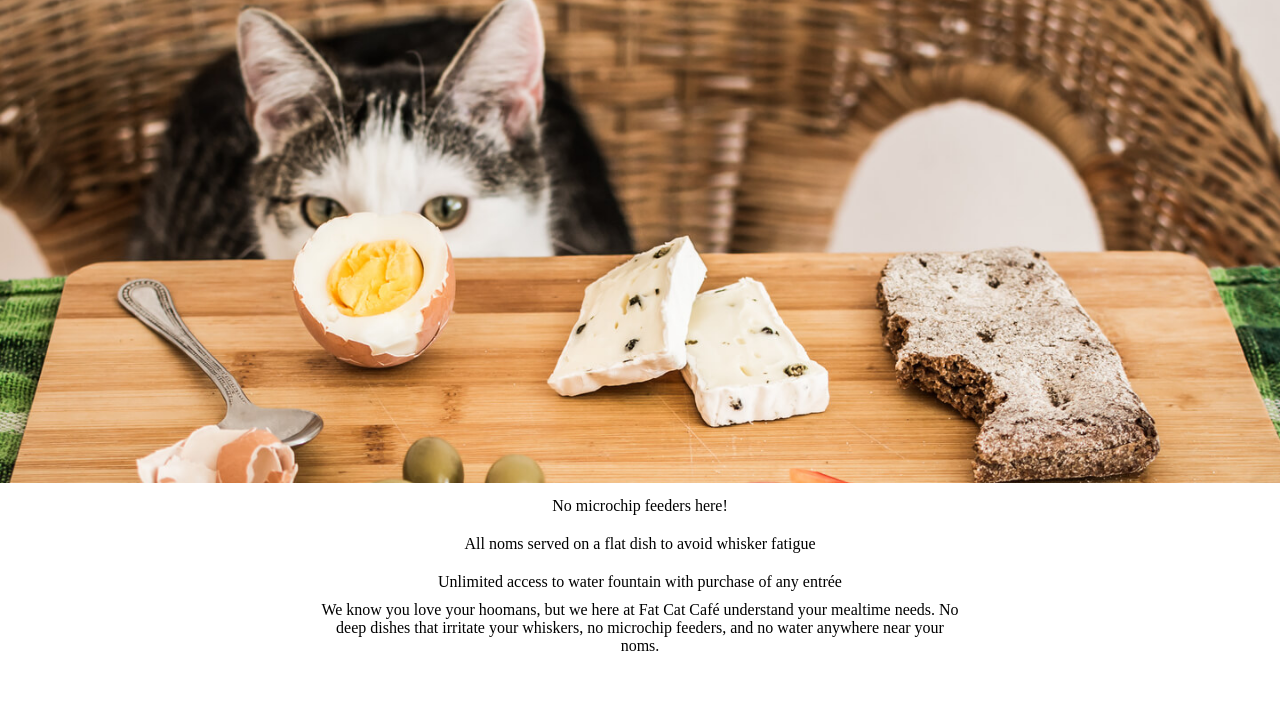
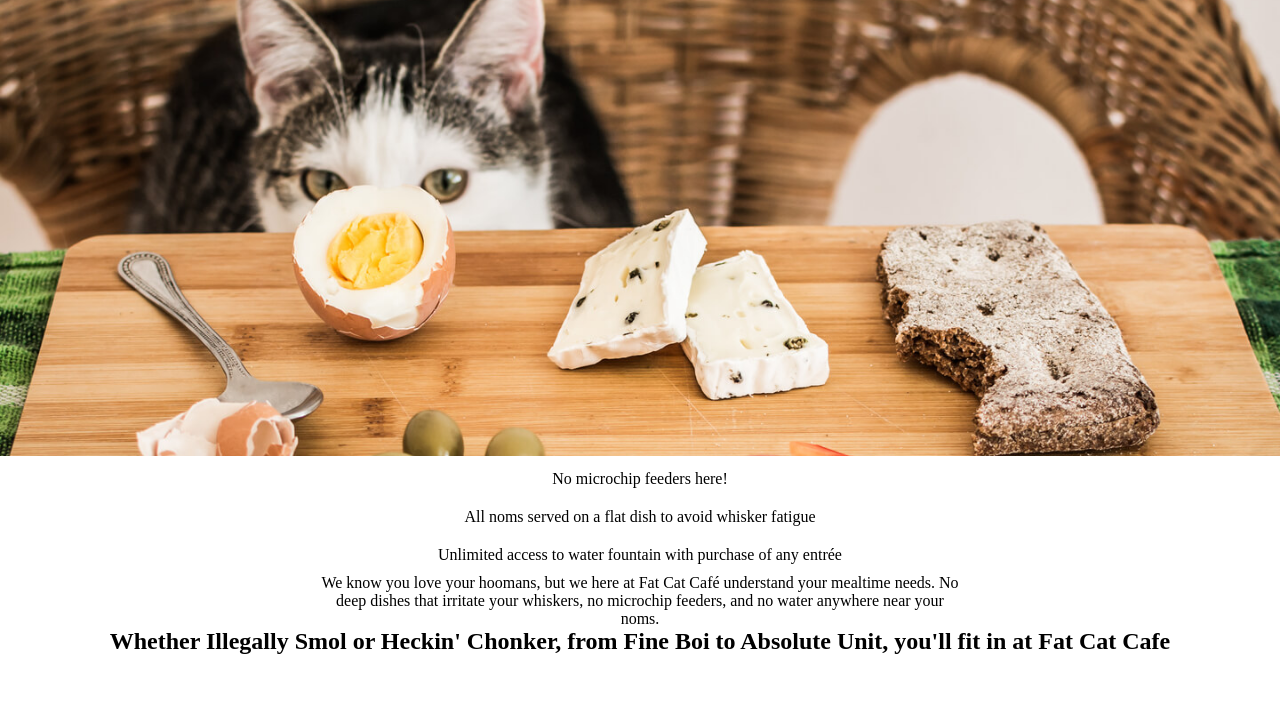
Before and after one commit to acopperlily/restaurant, a website built with webpack: page dist/index.html in a window 1280 px wide. Shown: the part 80-800 px from the top of the page. Built offline with nearby package versions, Linux system fonts and the light colour scheme.

Commit message:
Create function to attach headline to DOM

```diff
--- a/src/index.js
+++ b/src/index.js
@@ -1,9 +1,13 @@
 import './style.css';
 import './heroCat.jpg';
-import { createHeader } from './module';
+import {
+    createHeader,
+    createHeadline
+} from './module';
 
 const div = document.getElementById('content');
 div.insertBefore(createHeader(), div.firstElementChild);
+div.appendChild(createHeadline());
 
 console.log('testing...');
 console.log('moar');
--- a/src/module.js
+++ b/src/module.js
@@ -13,4 +13,11 @@ function createHeader() {
     return header;
 }
 
-export { createHeader };
+function createHeadline() {
+    const h2 = document.createElement('h2');
+    h2.textContent = "Whether Illegally Smol or Heckin' Chonker, from Fine Boi to Absolute Unit, you'll fit in at Fat Cat Cafe";
+    h2.classList.add('headline');
+    return h2;
+}
+
+export { createHeader, createHeadline };
```
Also changed, not shown: dist/index.html, dist/main.js.
